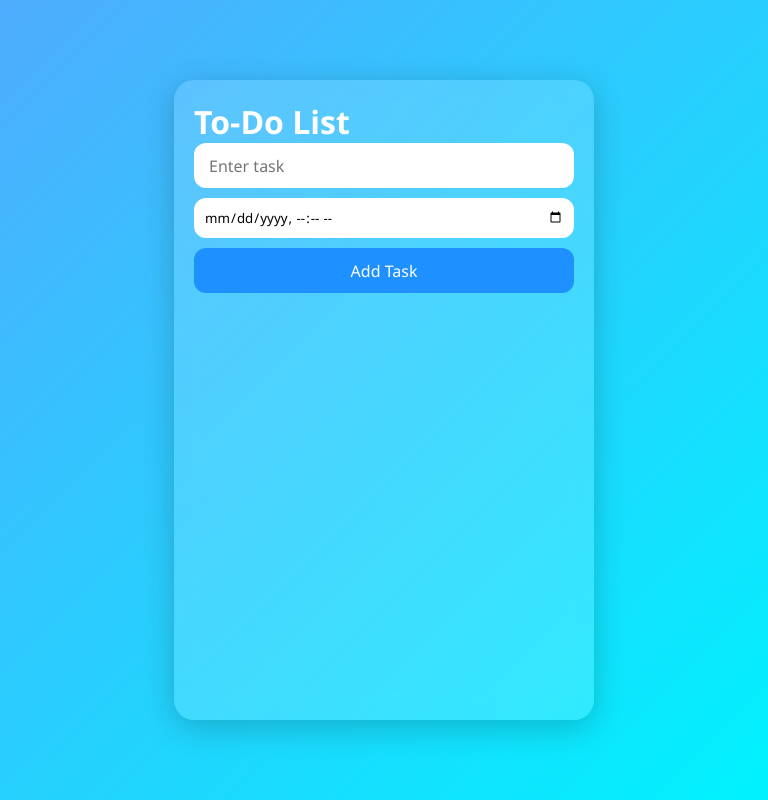
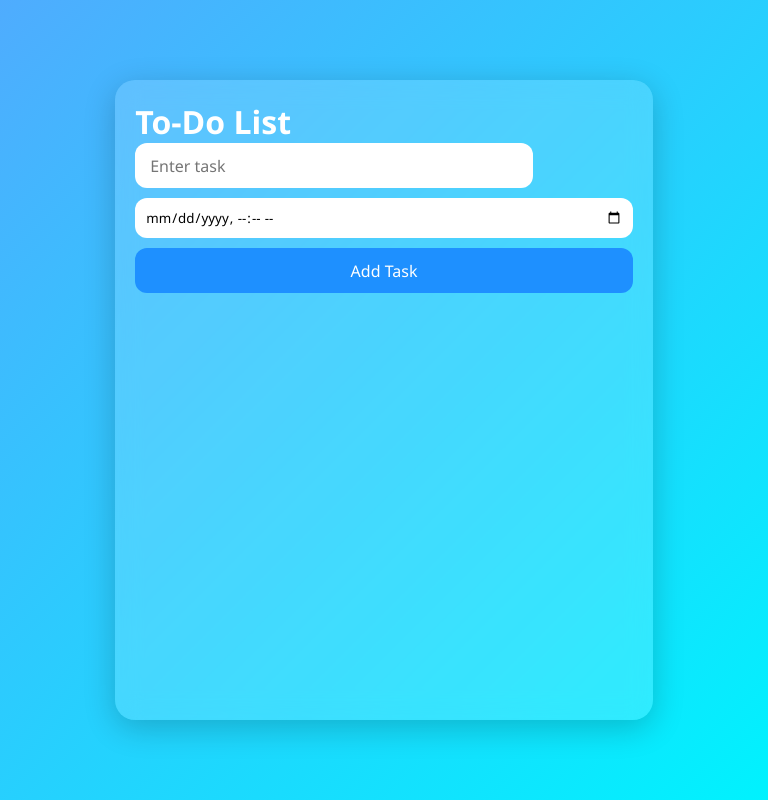
Before and after one commit to Vishal-B0/todo-list, a Flask app: page / in a window 768 px wide. Run offline with Flask 3, Linux system fonts and the light colour scheme; data that the repository does not hold is empty.

Commit message:
update media queries

```diff
--- a/static/STYLE.css
+++ b/static/STYLE.css
@@ -1,6 +1,4 @@
-/* =========================
-   🌈 GLOBAL RESET
-   ========================= */
+
 * {
     margin: 0;
     padding: 0;
@@ -16,9 +14,6 @@ body {
     background: linear-gradient(135deg, #4facfe, #00f2fe);
 }
 
-/* =========================
-   🧊 MAIN CONTAINER (GLASS UI)
-   ========================= */
 .main {
     width: 420px;
     height: 80vh;
@@ -31,14 +26,10 @@ body {
     color: white;
 }
 
-/* Hide scrollbar */
 .main::-webkit-scrollbar {
     display: none;
 }
 
-/* =========================
-   📝 FORM AREA
-   ========================= */
 .todo-form {
     position: sticky;
     top: 0;
@@ -47,7 +38,6 @@ body {
     z-index: 10;
 }
 
-/* INPUT */
 #todoinput {
     width: 100%;
     height: 45px;
@@ -59,7 +49,6 @@ body {
     margin-bottom: 10px;
 }
 
-/* DATE INPUT */
 input[type="datetime-local"] {
     width: 100%;
     height: 40px;
@@ -70,7 +59,6 @@ input[type="datetime-local"] {
     outline: none;
 }
 
-/* BUTTON */
 button {
     width: 100%;
     height: 45px;
@@ -88,9 +76,6 @@ button:hover {
     transform: scale(1.02);
 }
 
-/* =========================
-   📌 TASK CARD
-   ========================= */
 .taskstore {
     display: flex;
     justify-content: space-between;
@@ -107,23 +92,18 @@ button:hover {
     background: rgba(255, 255, 255, 0.3);
 }
 
-/* TASK TEXT */
 .taskstore p {
     max-width: 250px;
     word-wrap: break-word;
     font-size: 15px;
 }
 
-/* CHECKBOX */
 input[type="checkbox"] {
     width: 18px;
     height: 18px;
     cursor: pointer;
 }
 
-/* =========================
-   📱 RESPONSIVE
-   ========================= */
 @media (max-width: 600px) {
 
     .main {
@@ -141,3 +121,18 @@ input[type="checkbox"] {
         max-width: 100%;
     }
 }
+@media (min-width: 601px) and (max-width: 1024px) {
+
+    .main {
+        width: 70vw;
+        left: 15vw;
+    }
+
+    #todoinput {
+        width: 80%;
+    }
+
+    .taskstore {
+        width: 70%;
+    }
+}
```
